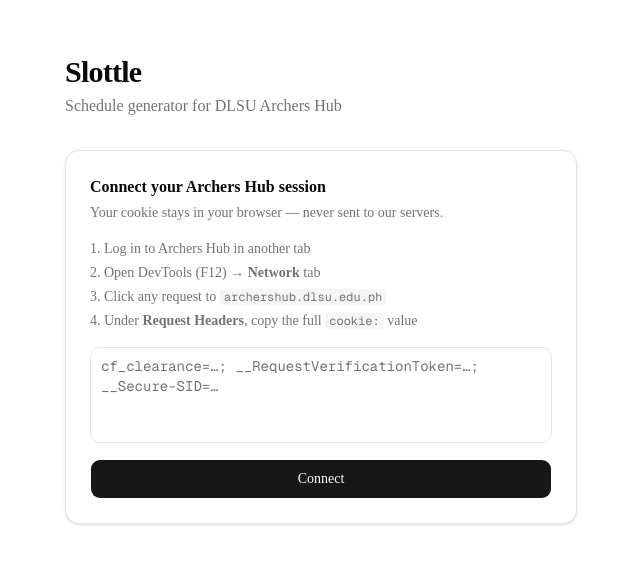
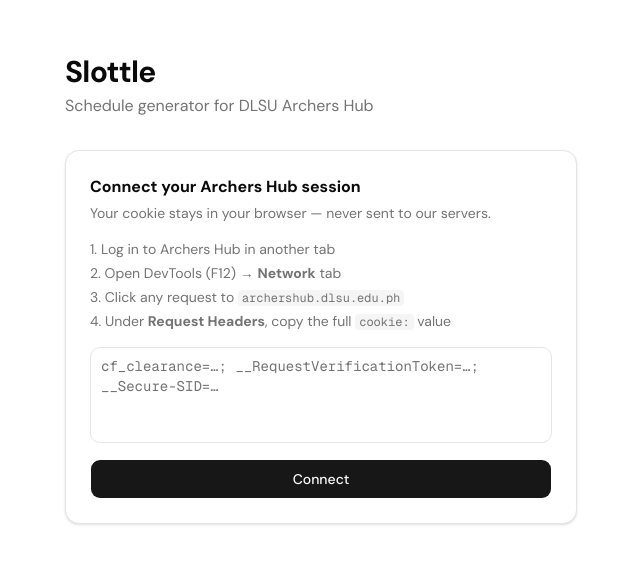
Before and after one commit to cj1ayi/slottle, a Next.js app: page / in a window 1280 px wide. Shown: the part 111-674 px from the top of the page, without its empty margins (319-959 px from the left). Built offline with nearby package versions, Linux system fonts and the light colour scheme.

Commit message:
chore: update font

```diff
--- a/src/app/globals.css
+++ b/src/app/globals.css
@@ -49,6 +49,7 @@
 }
 
 :root {
+  font-family: var(--font-dm-sans), sans-serif;
   --background: oklch(1 0 0);
   --foreground: oklch(0.145 0 0);
   --card: oklch(1 0 0);
--- a/src/app/layout.tsx
+++ b/src/app/layout.tsx
@@ -1,6 +1,15 @@
 import type { Metadata } from "next";
+import { DM_Sans } from "next/font/google";
 import { Geist, Geist_Mono } from "next/font/google";
 import "./globals.css";
+
+const dmSans = DM_Sans({
+  subsets: ["latin"],
+  weight: ["400", "500", "700"],
+  variable: "--font-dm-sans",
+  display: "swap",
+});
+
 
 const geistSans = Geist({
   variable: "--font-geist-sans",
@@ -26,7 +35,7 @@
   return (
     <html
       lang="en"
-      className={`${geistSans.variable} ${geistMono.variable} h-full antialiased`}
+      className={`${dmSans.variable} ${geistSans.variable} ${geistMono.variable} h-full antialiased`}
     >
       <body className="min-h-full flex flex-col">{children}</body>
     </html>
```
